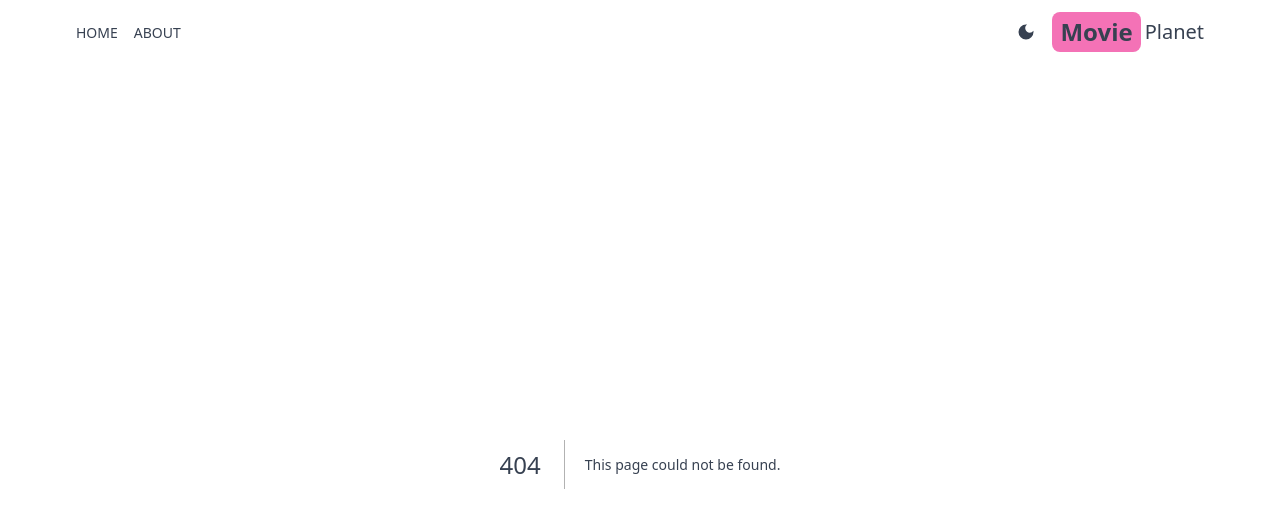
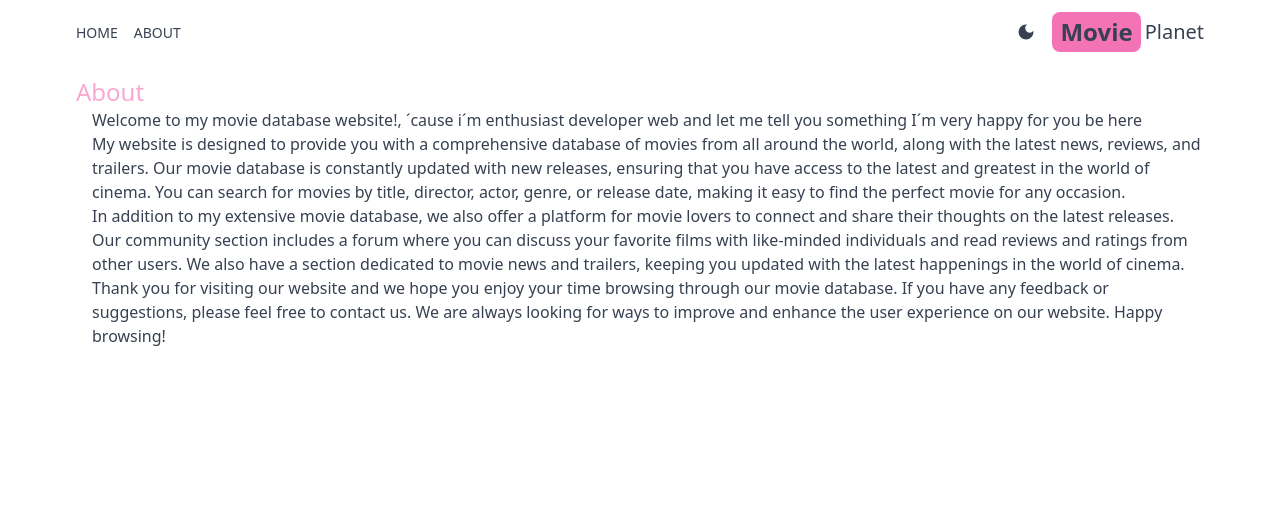
Before and after one commit to DanielaCastrejon/movie-app-next, a Next.js app: page /about in a window 1280 px wide. Before the commit this address had no page. Shown: the top 528 px of the page. Built offline with nearby package versions, Linux system fonts and the light colour scheme.

Commit message:
Agregando el About :)

```diff
--- /dev/null
+++ b/src/app/about/page.jsx
@@ -0,0 +1,19 @@
+
+export default function About() {
+    return (
+        <div className="max-w-6xl mx-auto p-3 space-x-4
+        ">
+            <h1 className="text-2xl font-medium text-pink-300">About</h1>
+
+            <p>
+                Welcome to my movie database website!, ´cause i´m enthusiast developer web and let me tell you something I´m very happy for you be here
+            </p>
+            <p>
+                My website is designed to provide you with a comprehensive database of movies from all around the world, along with the latest news, reviews, and trailers. Our movie database is constantly updated with new releases, ensuring that you have access to the latest and greatest in the world of cinema. You can search for movies by title, director, actor, genre, or release date, making it easy to find the perfect movie for any occasion.
+            </p>
+            <p>
+            In addition to my extensive movie database, we also offer a platform for movie lovers to connect and share their thoughts on the latest releases. Our community section includes a forum where you can discuss your favorite films with like-minded individuals and read reviews and ratings from other users. We also have a section dedicated to movie news and trailers, keeping you updated with the latest happenings in the world of cinema. Thank you for visiting our website and we hope you enjoy your time browsing through our movie database. If you have any feedback or suggestions, please feel free to contact us. We are always looking for ways to improve and enhance the user experience on our website. Happy browsing!
+            </p>
+        </div>
+    );
+}
--- a/src/app/components/DarkModeSwitch.jsx
+++ b/src/app/components/DarkModeSwitch.jsx
@@ -16,12 +16,12 @@
             (currentTheme === 'dark' ? (
                 <MdLightMode
                     onClick={()=>setTheme('light')}
-                    className='text-xl cursor-pointer hover:text-green-700'
+                    className='text-xl cursor-pointer hover:text-pink-300'
                 />
             ):(
                 <MdDarkMode
                     onClick={()=>setTheme('dark')}
-                    className='text-xl cursor-pointer hover:text-green-700'
+                    className='text-xl cursor-pointer hover:text-pink-300'
                 />
             ))}
         </div>
--- a/src/app/components/MenuItem.jsx
+++ b/src/app/components/MenuItem.jsx
@@ -3,7 +3,7 @@
 
 export default function MenuItem({title, address, Icon}) {
 return (
-    <Link href={address} className='hover:text-green-700' >
+    <Link href={address} className='hover:text-pink-400' >
         <Icon className="text-2xl sm:hidden" />
         <p className='uppercase hidden sm:inline text-sm'>{title}</p>
     </Link>
```
